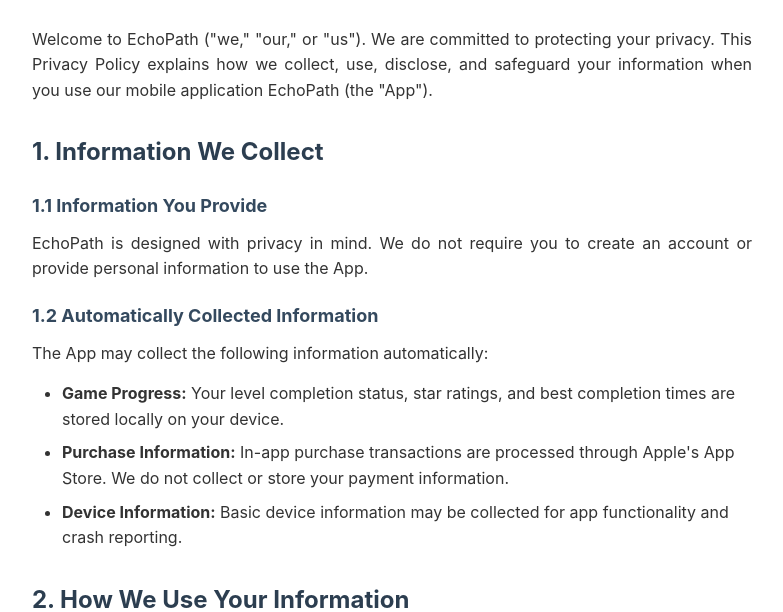
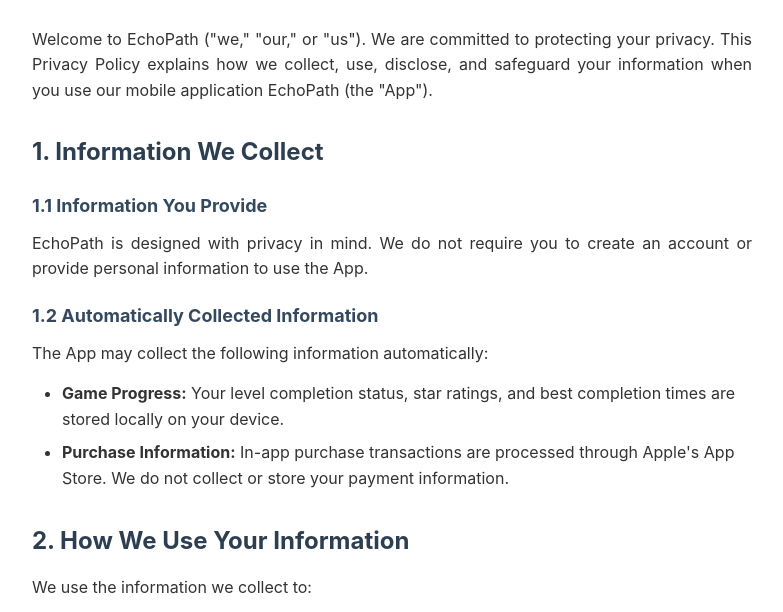
Before and after one commit to asgapp/clock-learning-privacy, a plain HTML site: page EchoPath/privacy.html in a window 1280 px wide. Shown: the part 147-759 px from the top of the page, without its empty margins (248-1031 px from the left). Drawn offline with Linux system fonts and the light colour scheme.

Commit message:
Update privacy.html

```diff
--- a/EchoPath/privacy.html
+++ b/EchoPath/privacy.html
@@ -106,7 +106,6 @@
         <ul>
             <li><strong>Game Progress:</strong> Your level completion status, star ratings, and best completion times are stored locally on your device.</li>
             <li><strong>Purchase Information:</strong> In-app purchase transactions are processed through Apple's App Store. We do not collect or store your payment information.</li>
-            <li><strong>Device Information:</strong> Basic device information may be collected for app functionality and crash reporting.</li>
         </ul>
 
         <h2>2. How We Use Your Information</h2>
```
